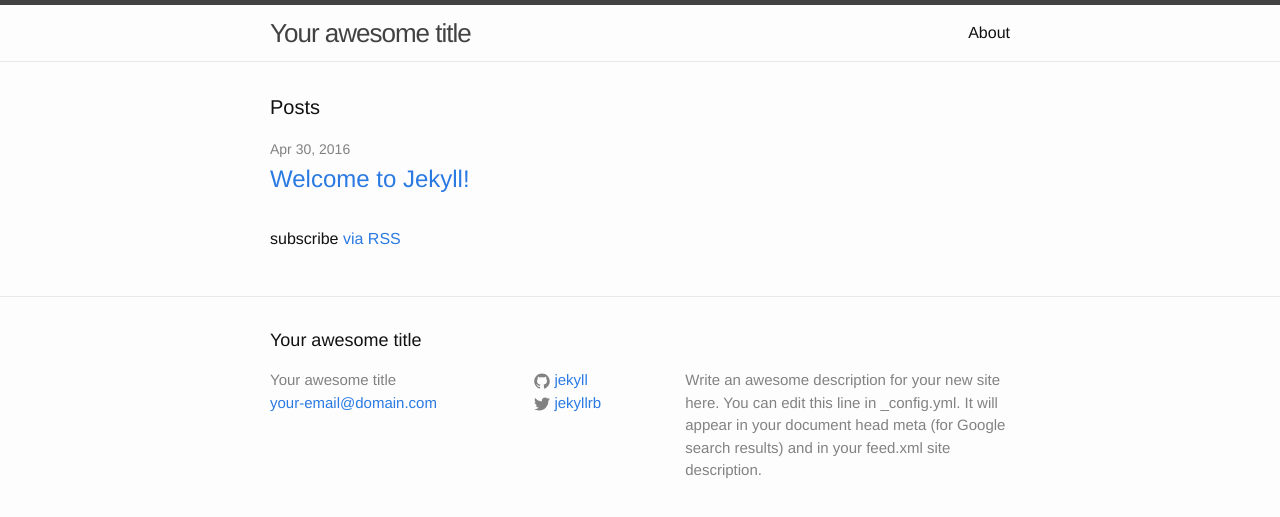
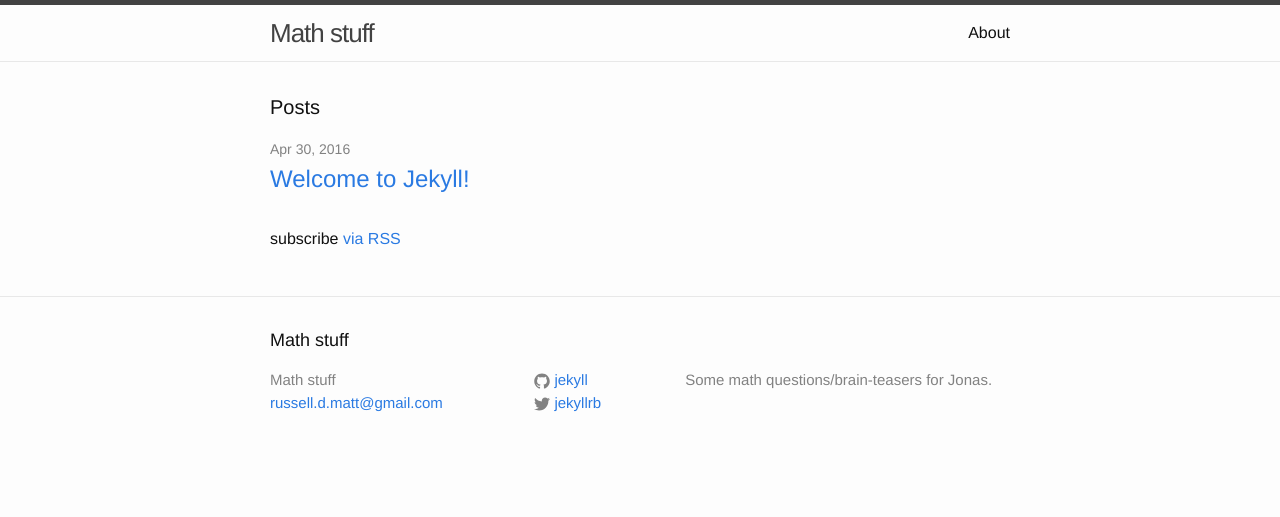
Before and after one commit to russelldmatt/math, a Jekyll site: the page built from index.html, in a window 1280 px wide. Shown: the top 517 px of the page. Built offline with Jekyll 4.4.1, drawn with Linux system fonts in a browser that asks for light colours.

Commit message:
small config changes

```diff
--- a/_config.yml
+++ b/_config.yml
@@ -6,14 +6,12 @@
 # 'jekyll serve'. If you change this file, please restart the server process.
 
 # Site settings
-title: Your awesome title
-email: your-email@domain.com
+title: Math stuff
+email: russell.d.matt@gmail.com
 description: > # this means to ignore newlines until "baseurl:"
-  Write an awesome description for your new site here. You can edit this
-  line in _config.yml. It will appear in your document head meta (for
-  Google search results) and in your feed.xml site description.
+  Some math questions/brain-teasers for Jonas.
 baseurl: "" # the subpath of your site, e.g. /blog
-url: "http://yourdomain.com" # the base hostname & protocol for your site
+url: "http://russelldmatt.github.io" # the base hostname & protocol for your site
 twitter_username: jekyllrb
 github_username:  jekyll
 
--- a/_includes/head.html
+++ b/_includes/head.html
@@ -9,4 +9,12 @@
   <link rel="stylesheet" href="{{ "/css/main.css" | prepend: site.baseurl }}">
   <link rel="canonical" href="{{ page.url | replace:'index.html','' | prepend: site.baseurl | prepend: site.url }}">
   <link rel="alternate" type="application/rss+xml" title="{{ site.title }}" href="{{ "/feed.xml" | prepend: site.baseurl | prepend: site.url }}">
+
+  <script type="text/javascript">
+    MathJax.Hub.Config({
+    extensions: ["tex2jax.js"],
+    "HTML-CSS": { scale: 70}
+    });
+  </script>
+
 </head>
```
